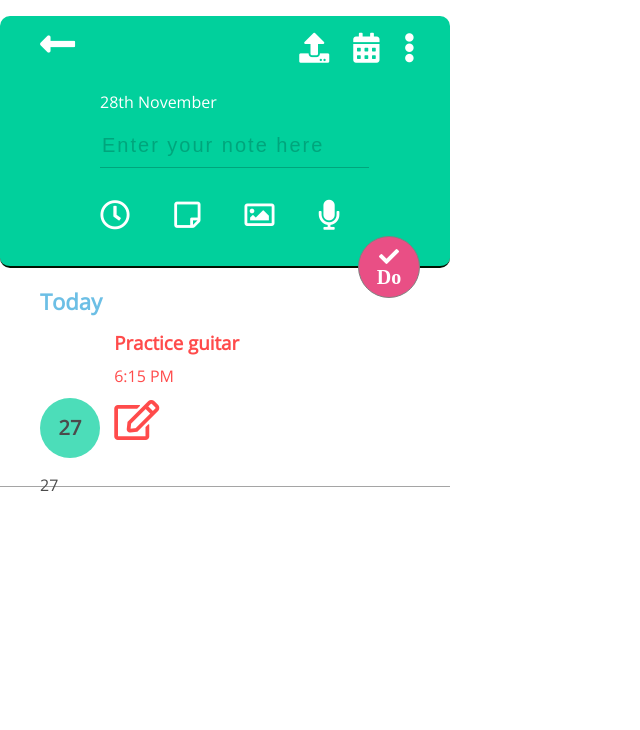
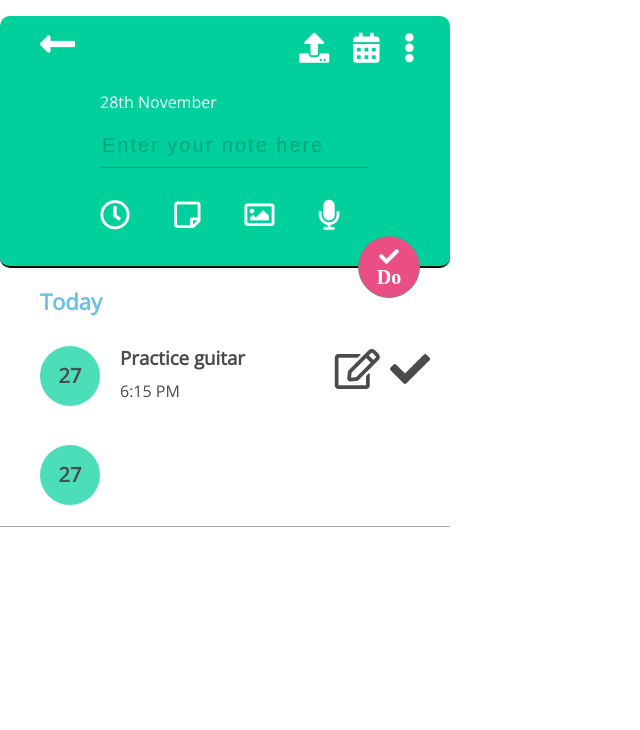
Before and after one commit to brace99/ToDoApp, a website: page app/index.html in a window 1280 px wide. Shown: the whole page, without its empty margins (0-640 px from the left). Drawn offline with nearby package versions, Linux system fonts and the light colour scheme.

Commit message:
progres in daytask

```diff
--- a/app/css/style.css
+++ b/app/css/style.css
@@ -55,17 +55,17 @@ ul {
 }
 .button-upload {
     font-size: 30px;
-    padding-left:220px;
+    margin-left:220px;
     cursor:pointer;
 }
 .button-calendar {
-	padding-left:20px;
+	margin-left:20px;
 	font-size:30px;
 	cursor:pointer;
 
 }
 .button-menu {
-	padding-left:20px;
+	margin-left:20px;
 	font-size:30px;
 	cursor:pointer;
 }
@@ -112,7 +112,7 @@ ul {
 }
 .todaytask {
 	background-color:white;
-	height:200px;
+	height:240px;
 	border-bottom: 1px solid grey;
 	opacity:0.7;
 	padding-left:40px;
@@ -131,26 +131,52 @@ h2 {
     width:60px;
     border-radius: 50%;
     text-align: center;
-    margin:0;
-    line-height: 20px;
+    line-height:20px;
     font-size:20px;
     font-weight:bolder;
-
+    float:left;
+    margin-top:30px;
+    margin-bottom:10px;
 
 }
 .first-text {
-	display:inline-block;
+	display: inline-block;
 	line-height: 15px;
-	padding-left: 10px;
-	color:red;
+	padding-left: 20px;
+	color: #000;
+	margin-top:15px;
+	margin-bottom:10px;
+
 }
 .edit1 {
-	font-size: 40px
+	display: inline-block;
+	font-size: 40px;
+	float:right;
+	margin-top: 25px;
+	margin-right: 20px;
+	margin-bottom:10px;
+	margin-left:20px;
+}
+
+.second-number {
+	display:inline-block;
+	background-color: #01D09C;
+    height:60px;
+    width:60px;
+    border-radius: 50%;
+    text-align: center;
+    line-height:60px;
+    font-size:20px;
+    font-weight:bolder;
+    margin:20px;
+    margin-left:0px;
+    margin-bottom:20px;
+
+
 
 }
 
 .tommorowtask {
 	background-color:white;
 	height:200px;
-
 }
--- a/app/index.html
+++ b/app/index.html
@@ -43,21 +43,14 @@
 			<div class=first-text>
 			<h3>Practice guitar</h3>
 			<p>6:15 PM</p>
-			<div class=edit1>
-			<i class="far fa-edit"></i>
-		    </div>
 			</div>
-            <p>27</p>
+			<div class=edit1><i class="far fa-edit"></i>
+				<i class="fas fa-check"></i>
+			</div>
+            <p class=second-number>27</p>
+
 		</div>
         <div class=tommorowtask></div>
-
-
-
-
-
-
-
-
 	</div>
 
 
```
